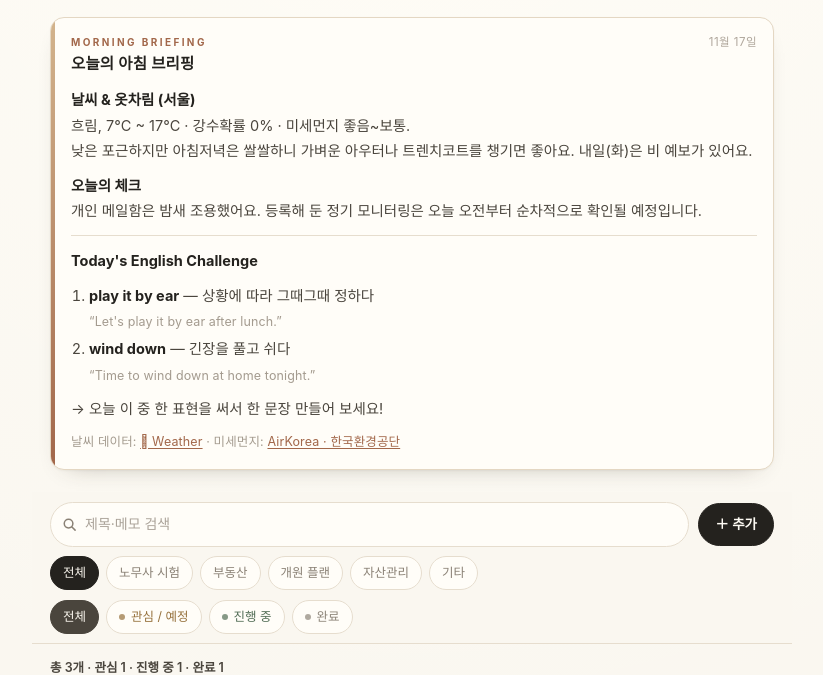
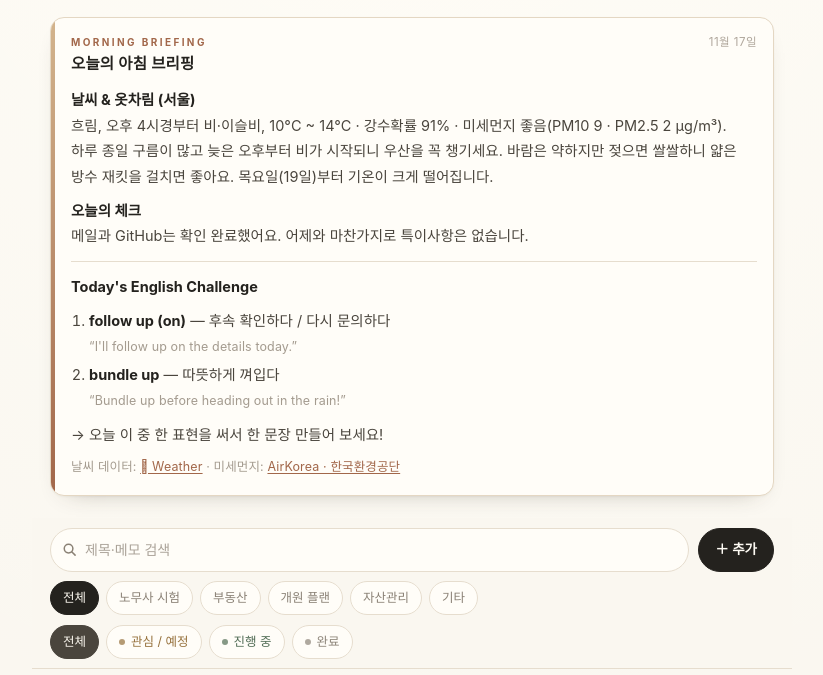
Before and after one commit to irinnnn2-ai/mini-archive, a plain HTML site: page index.html in a window 1280 px wide. Shown: the part 155-830 px from the top of the page, without its empty margins (228-1051 px from the left). Drawn offline with Linux system fonts and the light colour scheme.

Commit message:
Morning briefing for 2026-11-17

```diff
--- a/index.html
+++ b/index.html
@@ -568,15 +568,15 @@
       <!-- MORNING_BRIEFING_START -->
       <div class="briefing-body" id="morningBriefing">
         <p><strong>날씨 &amp; 옷차림 (서울)</strong><br>
-        흐림, 7°C ~ 17°C · 강수확률 0% · 미세먼지 좋음~보통.<br>
-        낮은 포근하지만 아침저녁은 쌀쌀하니 가벼운 아우터나 트렌치코트를 챙기면 좋아요. 내일(화)은 비 예보가 있어요.</p>
+        흐림, 오후 4시경부터 비·이슬비, 10°C ~ 14°C · 강수확률 91% · 미세먼지 좋음(PM10 9 · PM2.5 2 µg/m³).<br>
+        하루 종일 구름이 많고 늦은 오후부터 비가 시작되니 우산을 꼭 챙기세요. 바람은 약하지만 젖으면 쌀쌀하니 얇은 방수 재킷을 걸치면 좋아요. 목요일(19일)부터 기온이 크게 떨어집니다.</p>
         <p><strong>오늘의 체크</strong><br>
-        개인 메일함은 밤새 조용했어요. 등록해 둔 정기 모니터링은 오늘 오전부터 순차적으로 확인될 예정입니다.</p>
+        메일과 GitHub는 확인 완료했어요. 어제와 마찬가지로 특이사항은 없습니다.</p>
         <hr>
         <p><strong>Today's English Challenge</strong></p>
         <ol>
-          <li><strong>play it by ear</strong> — 상황에 따라 그때그때 정하다<br><span class="briefing-hint">&ldquo;Let's play it by ear after lunch.&rdquo;</span></li>
-          <li><strong>wind down</strong> — 긴장을 풀고 쉬다<br><span class="briefing-hint">&ldquo;Time to wind down at home tonight.&rdquo;</span></li>
+          <li><strong>follow up (on)</strong> — 후속 확인하다 / 다시 문의하다<br><span class="briefing-hint">&ldquo;I'll follow up on the details today.&rdquo;</span></li>
+          <li><strong>bundle up</strong> — 따뜻하게 껴입다<br><span class="briefing-hint">&ldquo;Bundle up before heading out in the rain!&rdquo;</span></li>
         </ol>
         <p>→ 오늘 이 중 한 표현을 써서 한 문장 만들어 보세요!</p>
         <p class="briefing-hint">날씨 데이터: <a href="https://developer.apple.com/weatherkit/data-source-attribution/">&#xF8FF; Weather</a> · 미세먼지: <a href="https://www.airkorea.or.kr/">AirKorea · 한국환경공단</a></p>
```
